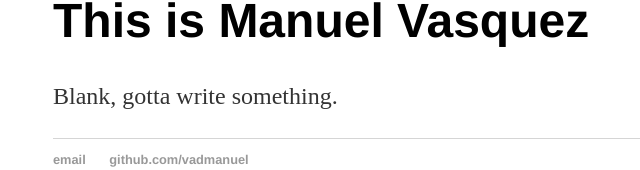
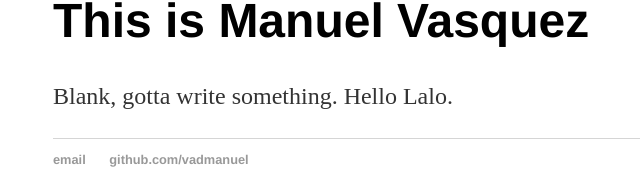
Before and after one commit to vadManuel/vadmanuel.github.io, a plain HTML site: page index.html in a window 1280 px wide. Shown: the part 134-304 px from the top of the page, without its empty margins (139-779 px from the left). Drawn offline with Linux system fonts and the light colour scheme.

Commit message:
Update index.html

```diff
--- a/index.html
+++ b/index.html
@@ -16,7 +16,7 @@
 		<div class="container">
     		<div class="front">
         		<h1>This is Manuel Vasquez</h1>
-				<p>Blank, gotta write something.</p>
+				<p>Blank, gotta write something. Hello Lalo.</p>
     		</div><!-- /.front -->
 		</div><!-- /.container -->
 		<footer>
```
